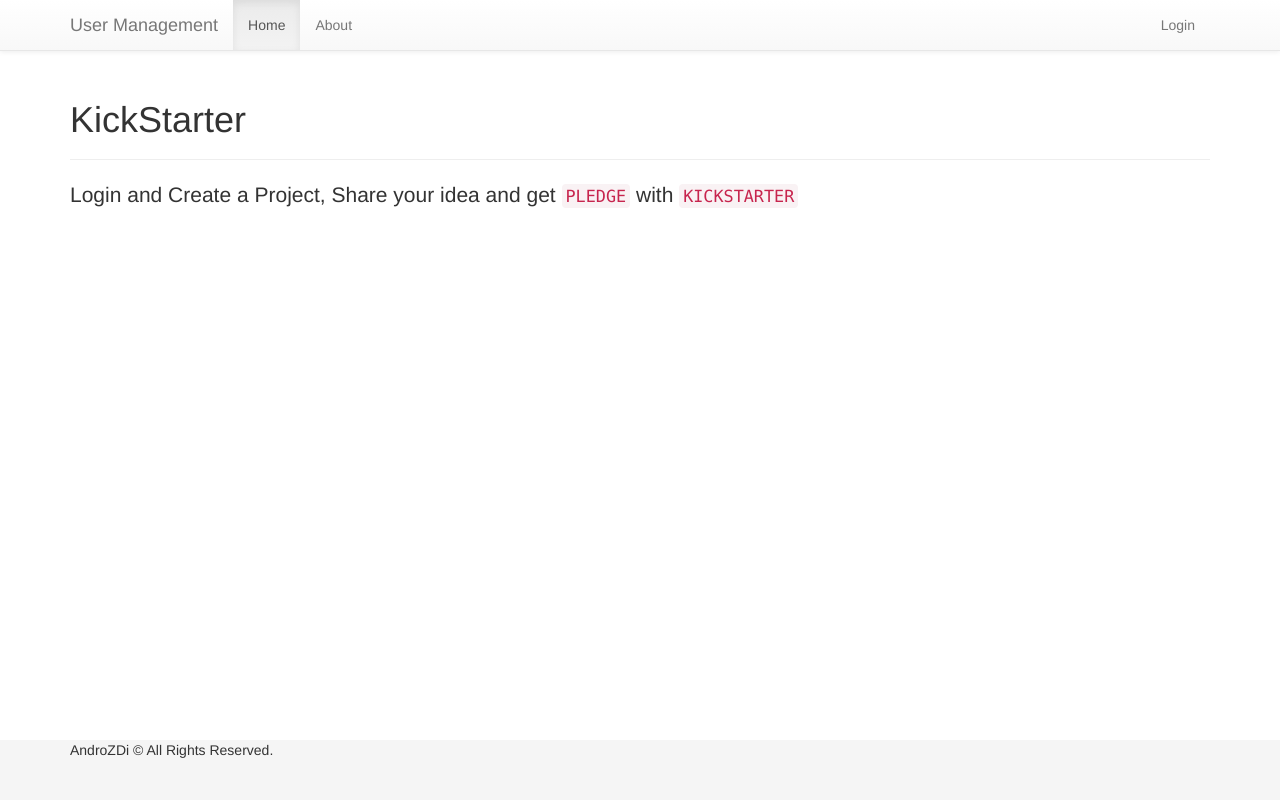
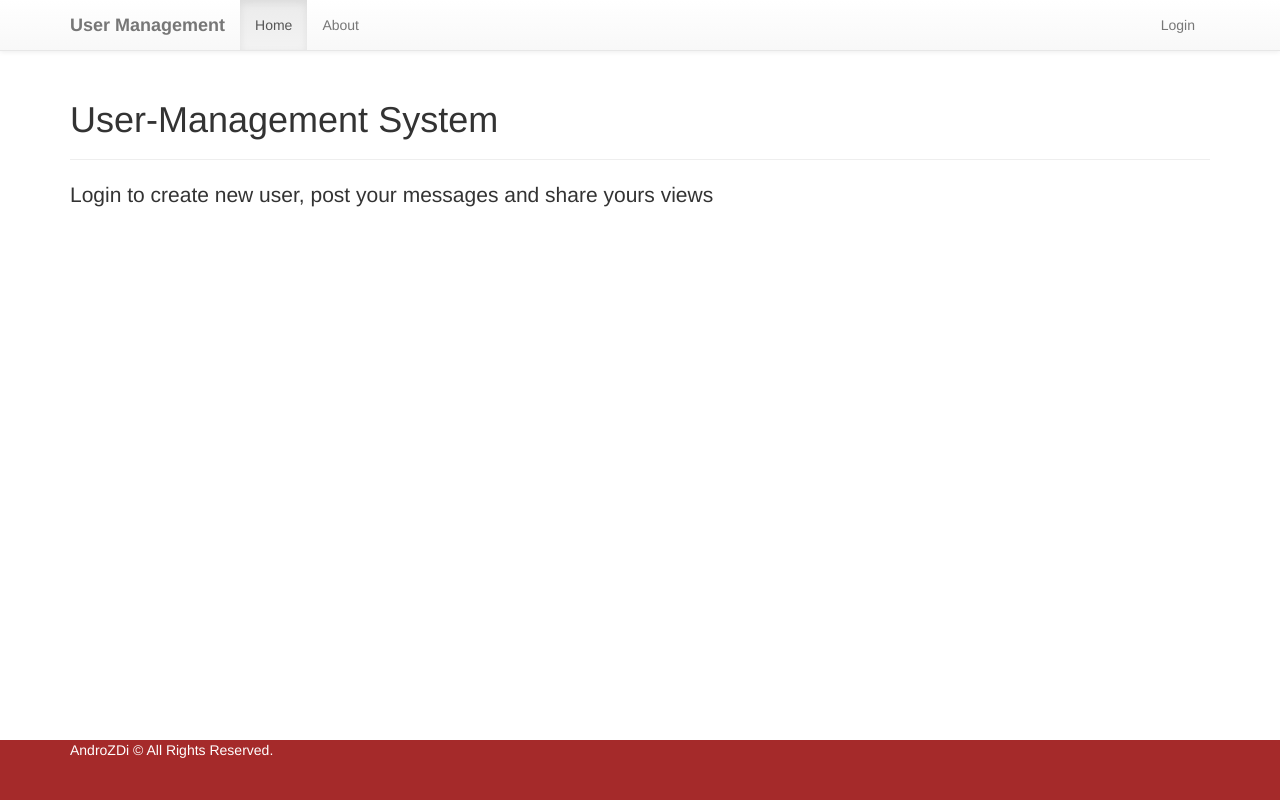
Before and after one commit to hriks/user_management, a Flask app: page / in a window 1280 px wide. Run offline with Flask 2, Linux system fonts and the light colour scheme; some libraries are stand-ins or nearby versions.

Commit message:
Added clean fonts and place to post messages

```diff
--- a/templates/layouts/main.html
+++ b/templates/layouts/main.html
@@ -48,9 +48,9 @@
             <span class="icon-bar"></span>
             <span class="icon-bar"></span>
           </button>
-          <a class="navbar-brand" href="/">User Management</a>
+          <a class="navbar-brand" href="/"><b>User Management</b></a>
         </div>
-        <div class="collapse navbar-collapse">
+        <div class="collapse navbar-collapse" >
           <ul class="nav navbar-nav">
             <li {% if request.endpoint == 'home' %} class="active" {% endif %}><a href="{{ url_for('home') }}">Home</a></li>
             <li {% if request.endpoint == 'about' %} class="active" {% endif %}><a href="{{ url_for('about') }}">About</a></li>
@@ -68,7 +68,7 @@
 
 
           <li> <a>
-            Hi {{ session['name'] }}!
+            <b><i>Hi {{ session['name'] }}!</i></b>
             </a></li>
 
           <li><a href="{{ url_for('logout') }}">Logout</a></li>
@@ -101,7 +101,7 @@
 
   </div>
 
-  <div id="footer">
+  <div id="footer" style="background-color: brown; color: white">
     <div class="container">
       <p>AndroZDi &copy; All Rights Reserved.</p>
       {% block footer %}{% endblock %}
--- a/templates/pages/placeholder.home.html
+++ b/templates/pages/placeholder.home.html
@@ -3,7 +3,7 @@
 {% block content %}
 
 <div class="page-header">
-  <h1>KickStarter</h1>
+  <h1>User-Management System</h1>
 </div>{% if session['usersid']%}
 <h1>PROJECTS </h1>
 
@@ -39,7 +39,9 @@
 
 
 
+{% elif not session['name']%}
+<p class="lead">Login to create new user, post your messages and share yours views</p>
 {% else %}
-<p class="lead">Login and Create a Project, Share your idea and get <code>PLEDGE</code> with <code>KICKSTARTER</code> </p>
+<p class="lead">Post your ideas or messages</p>
 {% endif %}
 {% endblock %}
```
